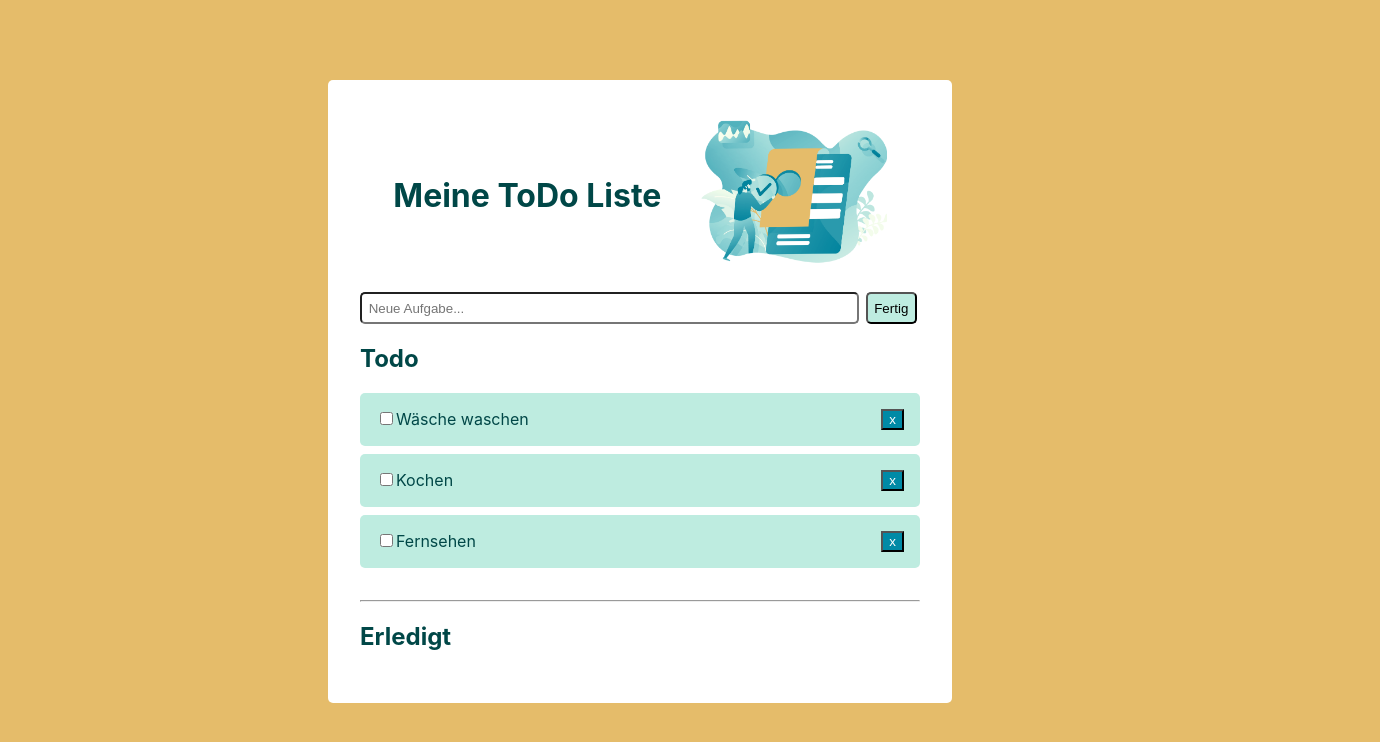
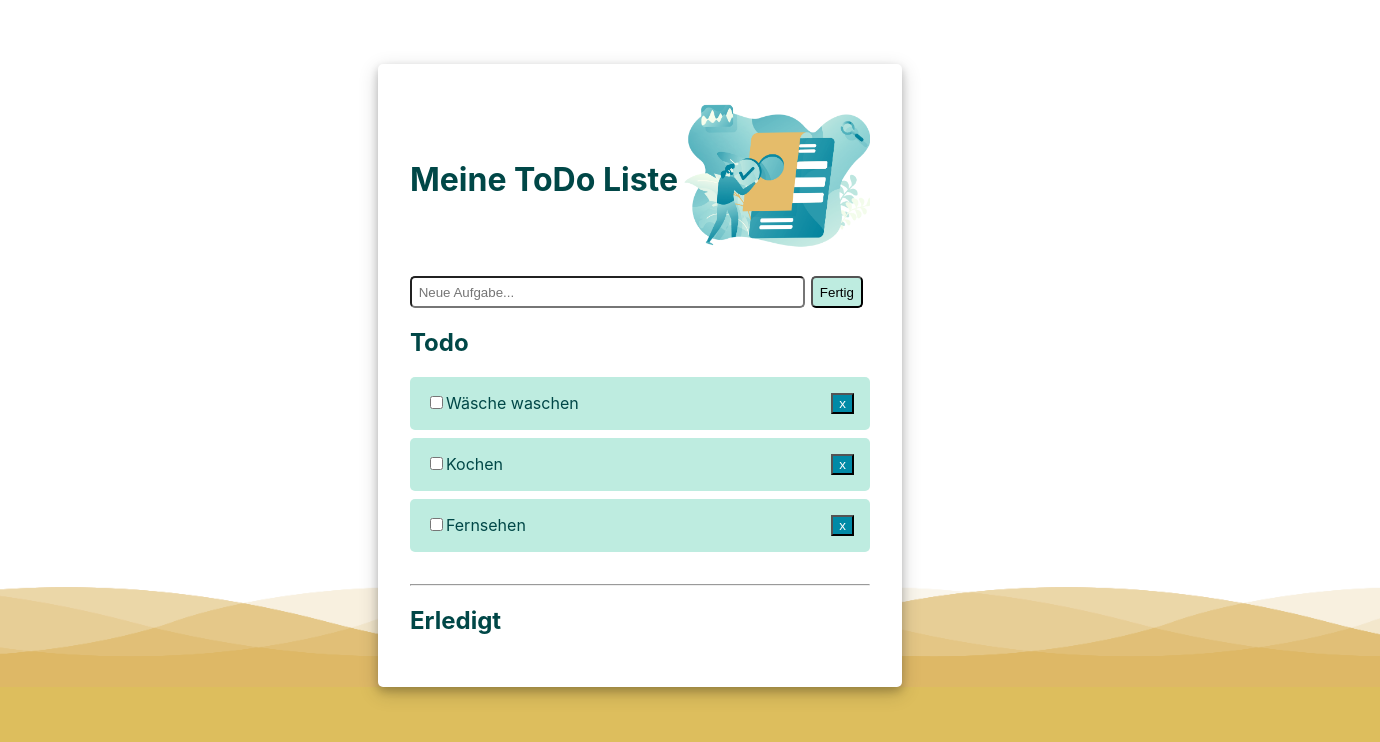
Before and after one commit to BlancaDomingo/todo-app-frontend, a React (Create React App) app: page / in a window 1280 px wide. Shown: the top 742 px of the page, 1380 px wide, since content can reach past the window. Built offline with nearby package versions, Linux system fonts and the light colour scheme.

Commit message:
css welle

```diff
--- a/src/App.js
+++ b/src/App.js
@@ -4,6 +4,7 @@ import Header from './components/Header'
 import TodoInput from './components/TodoInput';
 import TodoList from './components/TodoList';
 import { useReducer } from 'react';
+import { Footer } from './components/Footer';
 
 
 
@@ -81,6 +82,7 @@ function App() {
 
 
   return (
+    <div className="superdiv">
       <div className="App">
 
         <Header />
@@ -93,6 +95,9 @@ function App() {
         <hr />
         <h2>Erledigt</h2>
         <TodoList todos={todos.filter(todo => todo.done)} onChange={goToReducer} />
+
+      </div>
+      <Footer />
     </div>
   );
 }
--- a/src/App.scss
+++ b/src/App.scss
@@ -7,13 +7,23 @@
  $border-grey: 1px #008aa6 solid;
 
 
+.superdiv {
+  display: flex;
+  flex-direction: column;
+  justify-content: space-between;
+  height: 100vh;
+}
+
+
  .App {
-
+  z-index:  1111;
   border-radius: 5px;
   max-width: 35em;
   margin:0 auto;
+  margin-top: 4em;
   background-color: $color-white;
   padding: 2em;
+  box-shadow: 0 4px 8px 0 rgba(0, 0, 0, 0.2), 0 6px 20px 0 rgba(0, 0, 0, 0.19)
 
 }
 
@@ -70,7 +80,7 @@ header {
 .input {
   padding: 0.5em ;
   border-radius: 5px;
-  width: 86%;
+  width: 82%;
   margin-top: 1.5em;
 
 }
@@ -79,3 +89,69 @@ hr {
   color:$color-light-blue;
   margin-top: 2em;
 }
+
+footer {
+  position: relative;
+  width: 100%;
+
+  background:#ddbe5d;
+  min-height: 100px;
+  padding: 20px 50px;
+ /*  display: flex;
+  justify-content: center;
+  align-items: center; */
+}
+footer .wave {
+  position: absolute;
+  top: -100px;
+  left: 0;
+  width: 100%;
+  height: 100px;
+  background: white url(./waveSenf.png);
+  background-size: 1000px 100px;
+}
+ #wave1 {
+  z-index:  998;
+  opacity: 1;
+  bottom: 0;
+  animation: animateWave 4s linear infinite;
+}
+#wave2{
+  z-index:  999;
+  opacity: 0.5;
+  bottom: 10px;
+  animation: animateWave2 4s linear infinite;
+}
+#wave3 {
+  z-index:  1000;
+  opacity: 0.2;
+  bottom: 15px;
+  animation: animateWave 3s linear infinite;
+}
+#wave4 {
+  z-index:  999;
+  opacity: 0.7;
+  bottom: 20px;
+  animation: animateWave2 3s linear infinite;
+}
+
+@keyframes animateWave {
+  0%
+  {
+    background-position-x: 1000px;
+  }
+  100%
+  {
+    background-position-x: 0px;
+  }
+}
+@keyframes animateWave2 {
+  0%
+  {
+    background-position-x: 0px;
+  }
+  100%
+  {
+    background-position-x: 1000px;
+  }
+}
--- /dev/null
+++ b/src/components/Footer.jsx
@@ -0,0 +1,16 @@
+import React from 'react'
+
+export function Footer() {
+
+
+    return (
+        <footer>
+            <div className="waves">
+                <div className="wave" id="wave1"></div>
+                <div className="wave" id="wave2"></div>
+                <div className="wave" id="wave3"></div>
+                <div className="wave" id="wave4"></div>
+            </div>
+        </footer>
+    )
+}
--- a/src/index.scss
+++ b/src/index.scss
@@ -5,9 +5,12 @@ body {
     sans-serif;
   -webkit-font-smoothing: antialiased;
   -moz-osx-font-smoothing: grayscale;
-  padding: 5em;
-  background-color: #e5bc6a;
+  padding: 0;
+ /*  background-color: #e5bc6a */;
+ background-color: white;
   color: rgb(0, 71, 71);
+  box-sizing: border-box;
+  overflow-x: hidden;
 }
 
 code {
```
Also changed, not shown: src/waveSenf.png (added). Lines whose indentation alone changed are shown as unchanged.
